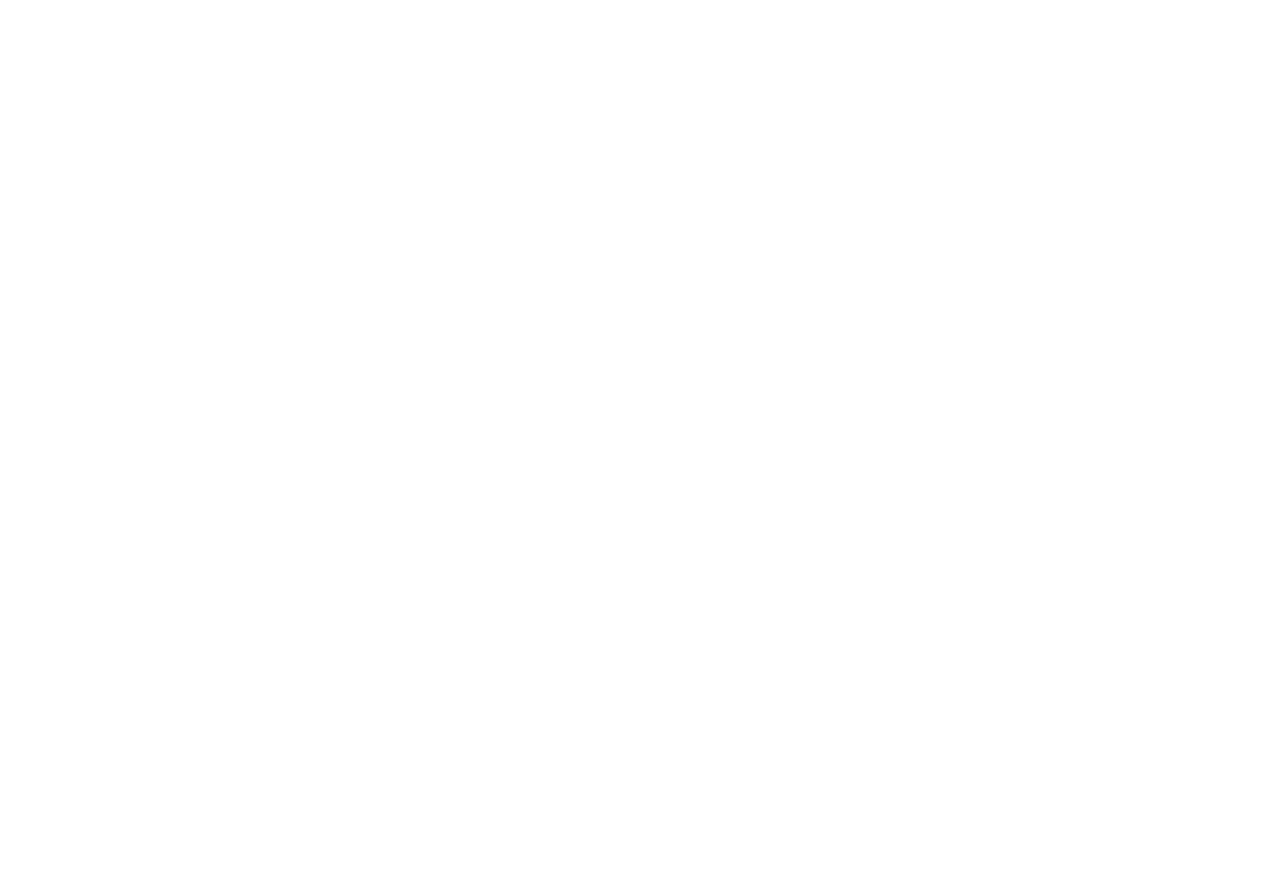
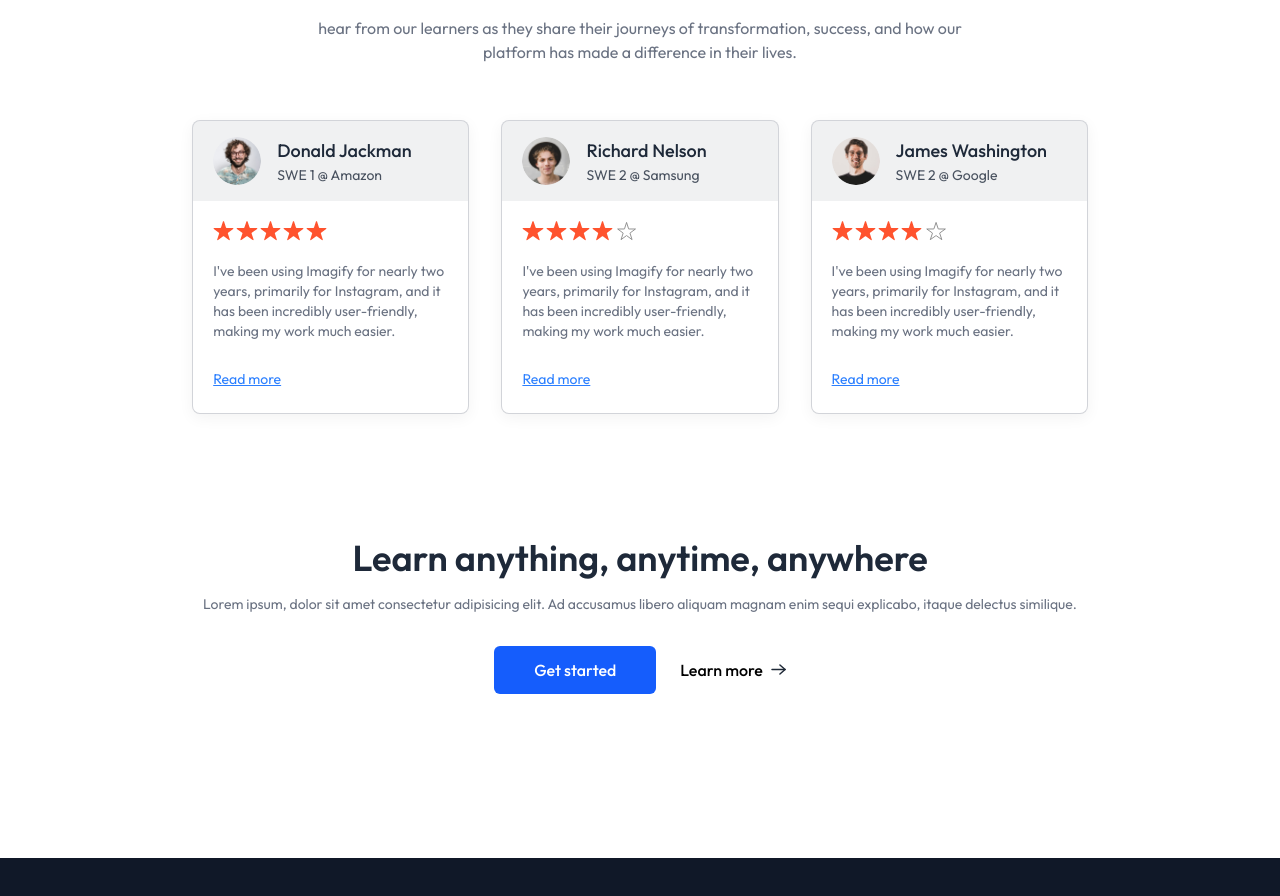
Before and after one commit to Natnael47/Learning-Management-System, a React (Vite) app in the folder client/: page / in a window 1280 px wide. Shown: the part 1870-2766 px from the top of the page. Before the commit the page ends 1834 px from the top, so only its background shows below. Built offline with nearby package versions, Linux system fonts and the light colour scheme; no server answers.

Commit message:
#upto Footer

```diff
--- a/client/src/componentes/student/CallToAction.jsx
+++ b/client/src/componentes/student/CallToAction.jsx
@@ -1,8 +1,16 @@
 import React from 'react'
+import { assets } from '../../assets/assets'
 
 const CallToAction = () => {
     return (
-        <div>CallToAction</div>
+        <div className='flex flex-col items-center gap-4 pt-10 pb-24 px-8 md:px-0'>
+            <h1 className='text-xl md:text-4xl text-gray-800 font-semibold'>Learn anything, anytime, anywhere</h1>
+            <p className='text-gray-500 sm:text-sm'>Lorem ipsum, dolor sit amet consectetur adipisicing elit. Ad accusamus libero aliquam magnam enim sequi explicabo, itaque delectus similique.</p>
+            <div className='flex items-center font-medium gap-6 mt-4'>
+                <button className='px-10 py-3 rounded-md text-white bg-blue-600'>Get started</button>
+                <button className='flex items-center gap-2'>Learn more <img src={assets.arrow_icon} alt="arrow_icon" /></button>
+            </div>
+        </div>
     )
 }
 
--- a/client/src/componentes/student/Footer.jsx
+++ b/client/src/componentes/student/Footer.jsx
@@ -1,8 +1,34 @@
 import React from 'react'
+import { assets } from '../../assets/assets'
 
 const Footer = () => {
     return (
-        <div>Footer</div>
+        <footer className='bg-gray-900 md:px-36 text-left w-full mt-10'>
+            <div className='flex flex-col md:flex-row items-start px-8 md:px-0 justify-center gap-10 md:gap-32 py-10 border-b border-white/30'>
+                <div className='flex flex-col md:items-start items-center w-full'>
+                    <img src={assets.logo_dark} alt="logo" />
+                    <p className='mt-6 text-center md:text-left text-sm text-white/80'>Lorem ipsum dolor sit amet consectetur adipisicing elit. Possimus cum ullam nihil aliquam, itaque veniam modi earum hic explicabo voluptas nam</p>
+                </div>
+                <div className='flex flex-col md:items-start items-center w-full'>
+                    <h2 className='font-semibold text-white mb-5'>Company</h2>
+                    <ul className='flex md:flex-col w-full justify-between text-sm text-white/80 md:space-y-2'>
+                        <li><a href="#">Home</a></li>
+                        <li><a href="#">about Us</a></li>
+                        <li><a href="#">Contact us</a></li>
+                        <li><a href="#">Privacy policy</a></li>
+                    </ul>
+                </div>
+                <div className='hidden md:flex flex-col items-start w-full'>
+                    <h2 className='font-semibold text-white mb-5'>Subscribe to our newsletter</h2>
+                    <p className='text-sm text-white/80'>The latest news, articles, and resource, sent to your inbox weekly.</p>
+                    <div className='flex items-center gap-2 pt-4'>
+                        <input type="email" placeholder='Enter your email' className='border border-gray-500/30 bg-gray-800 text-gray-500 placeholder-gray-500 outline-none w-64 h-9 rounded px-2 text-sm' />
+                        <button className='bg-blue-600 w-24 h-9 text-white rounded'>Subscribe</button>
+                    </div>
+                </div>
+            </div>
+            <p className='py-4 text-center text-xs md:text-sm text-white/60'>Copyright 2025 @ Natnael_M. All Right Reserved.</p>
+        </footer>
     )
 }
 
--- a/client/src/componentes/student/Testimonialsection.jsx
+++ b/client/src/componentes/student/Testimonialsection.jsx
@@ -1,8 +1,35 @@
 import React from 'react'
+import { assets, dummyTestimonial } from '../../assets/assets'
 
 const Testimonialsection = () => {
     return (
-        <div>Testimonialsection</div>
+        <div className='pb-14 px-8 md:px-0'>
+            <h2 className='text-3xl font-medium text-gray-800'>Testimonials</h2>
+            <p className='text-gray-500 md:text-base mt-3'>hear from our learners as they share their journeys of transformation, success, and how our <br /> platform has made a difference in their lives.</p>
+            <div className='grid grid-cols-[repeat(auto-fit,minMax(200px,1fr))] gap-8 mt-14'>
+                {dummyTestimonial.map((testimonial, index) => (
+                    <div className='text-sm text-left border border-gray-500/30 pb-6 rounded-lg bg-white shadow-[0px_4px_15px_0px] overflow-hidden shadow-black/5' key={index}>
+                        <div className='flex items-center gap-4 px-5 py-4 bg-gray-500/10'>
+                            <img className='h-12 w-12 rounded-full' src={testimonial.image} alt={testimonial.name} />
+                            <div>
+                                <h1 className='text-lg font-medium text-gray-800'>{testimonial.name}</h1>
+                                <p className='text-gray-800/80'>{testimonial.role}</p>
+                            </div>
+
+                        </div>
+                        <div className='p-5 pb-7'>
+                            <div className='flex gap-0.5'>
+                                {[...Array(5)].map((_, i) => (
+                                    <img className='h-5' key={i} src={i < Math.floor(testimonial.rating) ? assets.star : assets.star_blank} alt="star" />
+                                ))}
+                            </div>
+                            <p className='text-gray-500 mt-5'>{testimonial.feedback}</p>
+                        </div>
+                        <a href="#" className='text-blue-500 underline px-5'>Read more</a>
+                    </div>
+                ))}
+            </div>
+        </div>
     )
 }
 
--- a/client/src/pages/student/Home.jsx
+++ b/client/src/pages/student/Home.jsx
@@ -1,7 +1,10 @@
 import React from 'react';
+import CallToAction from '../../componentes/student/CallToAction';
 import Companies from '../../componentes/student/Companies';
 import CourseSection from '../../componentes/student/CourseSection';
+import Footer from '../../componentes/student/Footer';
 import Hero from '../../componentes/student/Hero';
+import Testimonialsection from '../../componentes/student/Testimonialsection';
 
 const Home = () => {
     return (
@@ -9,6 +12,9 @@
             <Hero />
             <Companies />
             <CourseSection />
+            <Testimonialsection />
+            <CallToAction />
+            <Footer />
         </div>
     )
 }
```
